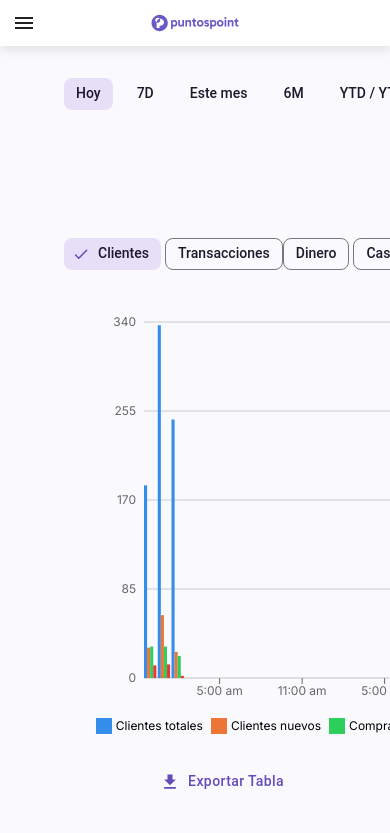
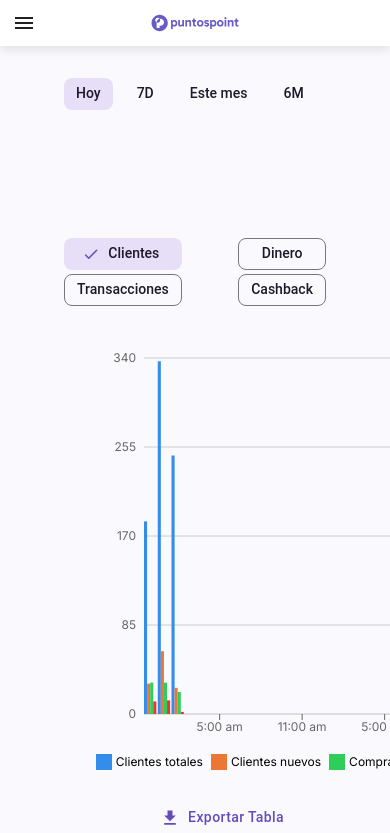
Before and after one commit to ilemarandrade/puntospoint-test-frontend, a Next.js app: page /dashboard in a window 390 px wide. Shown: the top 833 px of the page. Built offline with nearby package versions, Linux system fonts and the light colour scheme.

Commit message:
style: :lipstick: add responsive to filter tags component

```diff
--- a/src/components/filters-dashboard/filters-tags.tsx
+++ b/src/components/filters-dashboard/filters-tags.tsx
@@ -30,8 +30,8 @@ const FiltersTags: React.FC<IProps> = ({
   );
 
   return (
-    <div className="flex justify-between">
-      <div className="flex gap-1">
+    <div className="flex justify-between overflow-x-auto gap-1">
+      <div className="flex gap-1 md:flex-row flex-col">
         {tagsPrepared.firstGroup.map((item) => (
           <Chip
             key={item.value}
@@ -42,7 +42,7 @@ const FiltersTags: React.FC<IProps> = ({
           />
         ))}
       </div>
-      <div className="flex gap-1">
+      <div className="flex gap-1 md:flex-row flex-col">
         {tagsPrepared.secondGroup.map((item) => (
           <Chip
             key={item.value}
--- a/src/components/filters-dashboard/index.tsx
+++ b/src/components/filters-dashboard/index.tsx
@@ -61,7 +61,7 @@ const FiltersDashboard: React.FC<IProps> = ({ onChangeFilter }) => {
 
   return (
     <div className="space-y-12">
-      <div className="flex gap-3">
+      <div className="flex gap-3 overflow-x-auto">
         {filtersByDates.map((item) => (
           <Fragment key={item.label}>
             {item.parameter === EnumDateMainParameters.CUSTOM ? (
@@ -83,7 +83,7 @@ const FiltersDashboard: React.FC<IProps> = ({ onChangeFilter }) => {
         ))}
       </div>
 
-      <div className="flex gap-3 mt-3  min-h-[32px]">
+      <div className="flex gap-3 mt-3  min-h-[32px] overflow-x-auto">
         {subParameters?.map((item, index) => (
           <SubParameter
             key={`sub-parameter-${index}`}
```
